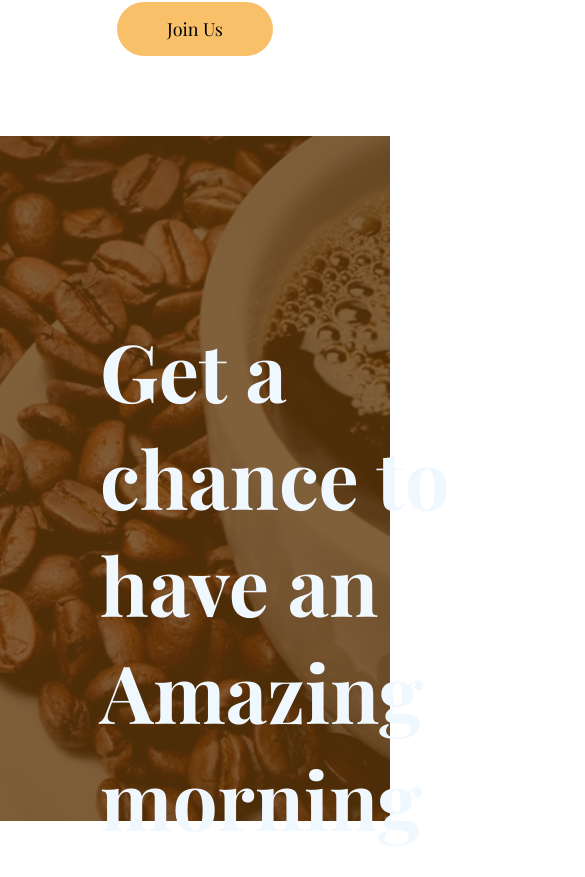
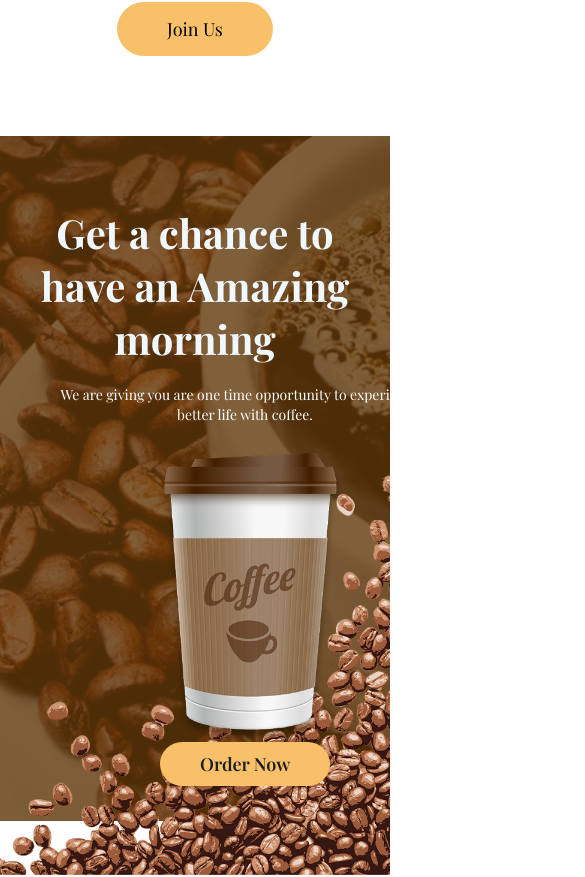
Before and after one commit to Poovarasi48/coffee-website-beanscene, a React (Vite) app in the folder vite-project/: page / in a window 390 px wide. Shown: the part 6134-7011 px from the top of the page, 585 px wide, since content can reach past the window. Built offline with nearby package versions, Linux system fonts and the light colour scheme; a web font is replaced by a local one.

Commit message:
section 5 media queries

```diff
--- a/vite-project/src/Section5.css
+++ b/vite-project/src/Section5.css
@@ -9,20 +9,24 @@
     margin-top: 80px;
 
 }
-.container-divider{
+
+.container-divider {
     display: grid;
     grid-template-columns: 2fr 1fr;
     height: 100%;
 }
-.column1{
+
+.column1 {
     padding: 180px 100px;
 }
-.sub-title5{
+
+.sub-title5 {
     font-size: 80px;
     color: aliceblue;
     margin-bottom: 20px;
 }
-.description{
+
+.description {
     font-size: 18px;
     color: white;
     font-weight: 100;
@@ -30,18 +34,114 @@
     line-height: 35px;
     margin-bottom: 20px;
 }
-.column2{
+
+.column2 {
     display: flex;
     flex-direction: column;
     position: relative;
 }
-.cup-image{
+
+.cup-image {
     position: absolute;
     width: 400px;
     top: 50px;
     left: -80px;
 }
-.cup-image:hover{
+
+.cup-image:hover {
     transform: scale(1.1);
     transition: 0.15s all ease-in;
 }
+.order-btn-5 {
+        margin-top: 20px;
+        padding: 10px 40px;
+        background-color: var(--primary-color);
+        border: none;
+        color: var(--primary-font-color);
+        font-size: 18px;
+        border-radius: 30px;
+        font-weight: 600;
+    }
+@media (max-width : 780px) {
+    .section5-container {
+        display: flex;
+        flex-direction: column;
+        height: 685px;
+        background: url('/overlay2.png'), url('/coffee-banner.png');
+        background-size: cover, cover;
+        background-position: center, center;
+        background-repeat: no-repeat, no-repeat;
+        margin-top: 80px;
+        position: relative;
+
+    }
+
+    .container-divider {
+        display: flex;
+        flex-direction: column;
+        height: 100%;
+    }
+
+    .column1 {
+        padding: 20px;
+    }
+
+    .sub-title5 {
+        font-size: 40px;
+        color: aliceblue;
+        text-align: center;
+        margin-top: 50px;
+    }
+
+    .description {
+        font-size: 14px;
+        text-align: center;
+        color: white;
+        font-weight: 100;
+        padding-left: 20px;
+        padding-right: 20px;
+        line-height: 20px;
+        margin-bottom: 20px;
+    }
+
+    .column2 {
+        display: flex;
+        flex-direction: column;
+        position: relative;
+    }
+
+    .cup-image {
+        position: absolute;
+        width: 200px;
+        top: -20px;
+        left: 150px;
+        z-index: 1;
+    }
+
+    .cup-image:hover {
+        transform: scale(1.1);
+        transition: 0.15s all ease-in;
+    }
+
+    .coffee-bean-img {
+        position: absolute;
+        width: 400px;
+        right: 0;
+        top: -21px;
+
+    }
+
+    .order-btn-5 {
+        position: absolute;
+        padding: 10px 40px;
+        background-color: var(--primary-color);
+        border: none;
+        color: var(--primary-font-color);
+        font-size: 18px;
+        border-radius: 30px;
+        font-weight: 600;
+        bottom: 35px;
+        z-index: 1;
+        left: 160px;
+    }
+}
--- a/vite-project/src/Section5.jsx
+++ b/vite-project/src/Section5.jsx
@@ -10,7 +10,7 @@ function FifthSection() {
                         Amazing morning</h2>
                     <p className='description'>We are giving you are one time opportunity to
                         experience a better life with coffee.</p>
-                    <button className='order-btn' style={{color: '#1E1E1E'}}>Order Now</button>
+                    <button className='order-btn-5' style={{color: '#1E1E1E'}}>Order Now</button>
                 </div>
                 <div className='column2'>
                     <img src="cup.png" className='cup-image' alt="cup-image" />
```
